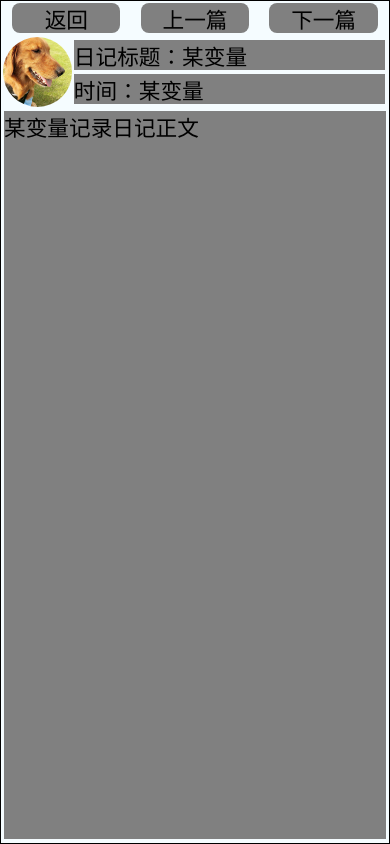
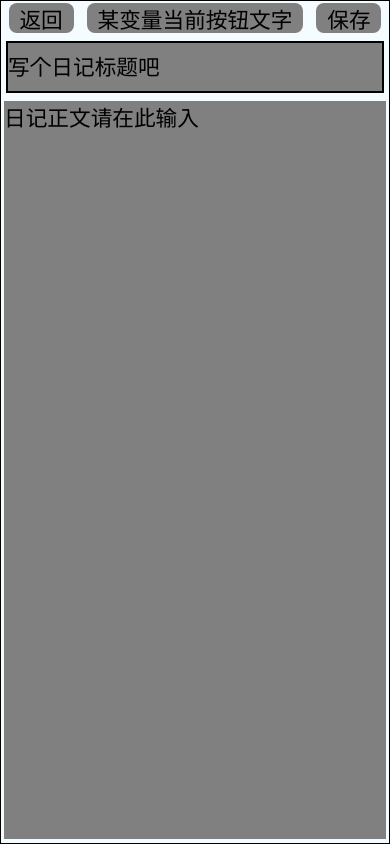
Before and after one commit to ginkgomp/LearnRNbyCrystal, a React Native app: screen / in a window 390 px wide. Built offline with nearby package versions, Linux system fonts and the light colour scheme.

Commit message:
add diary writer page
diaryWriter done

```diff
--- a/App.js
+++ b/App.js
@@ -8,8 +8,9 @@
 
 import React, {Component} from 'react';
 //import {StyleSheet, View, Text, Clipboard} from 'react-native';
-import  DiaryList  from "./DiaryList";
+import DiaryList  from './DiaryList';
 import DiaryReader from './DiaryReader';
+import DiaryWriter from './DiaryWriter';
 
 type Props = {};
 export default class App extends Component<Props> {
@@ -26,12 +27,18 @@ export default class App extends Component<Props> {
     );
   }
 
+  showDiaryWriter() {
+    return (
+      <DiaryWriter />
+    )
+  }
+
 
   render() {
 
     //return this.showDiaryList();
-    return this.showDiaryReader();
-
+    //return this.showDiaryReader();
+    return this.showDiaryWriter();
   }
 
 }
--- a/DiaryWriter.js
+++ b/DiaryWriter.js
@@ -0,0 +1,37 @@
+import React, { Component } from 'react';
+import { View, Text, TextInput, TouchableOpacity, Alert, StatusBar } from 'react-native';
+import MCV from './commonvariable';
+
+export default class DiaryWriter extends Component{
+    returnPressed() {
+        Alert.alert(
+            '请确认',
+            '你确定要退回日记列表吗？',
+            [
+                { text: '确定' },
+                { text: '取消' }
+            ]
+        );
+    }
+
+    render() {
+        return (
+            <View style={MCV.container}>
+                <StatusBar hidden={true} />
+                <View style={MCV.firstRow}>
+                    <TouchableOpacity onPress={this.returnPressed}>
+                        <Text style={MCV.smallButton}>返回</Text>
+                    </TouchableOpacity>
+                    <TouchableOpacity onPress={this.selectMood}>
+                        <Text style={MCV.longButton}>某变量当前按钮文字</Text>
+                    </TouchableOpacity>
+                    <TouchableOpacity>
+                        <Text style={MCV.smallButton}>保存</Text>
+                    </TouchableOpacity>
+                </View>
+                <TextInput style={MCV.titleInputStyle} placeholder={'写个日记标题吧'} />
+                <TextInput style={MCV.diaryBodyStyle} multiline={true} placeholder={'日记正文请在此输入'} />
+            </View>
+        );
+    }
+}
```
